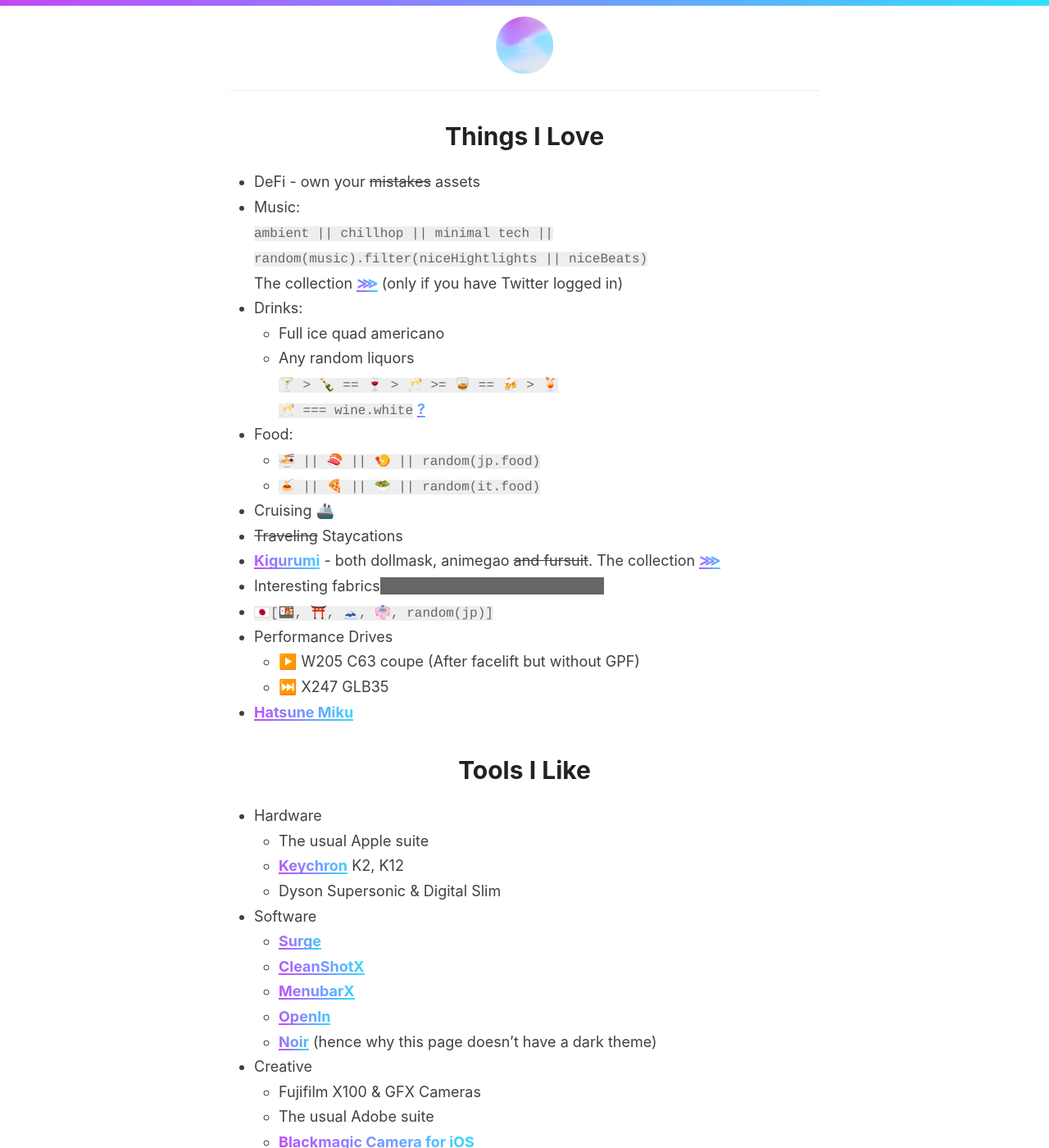
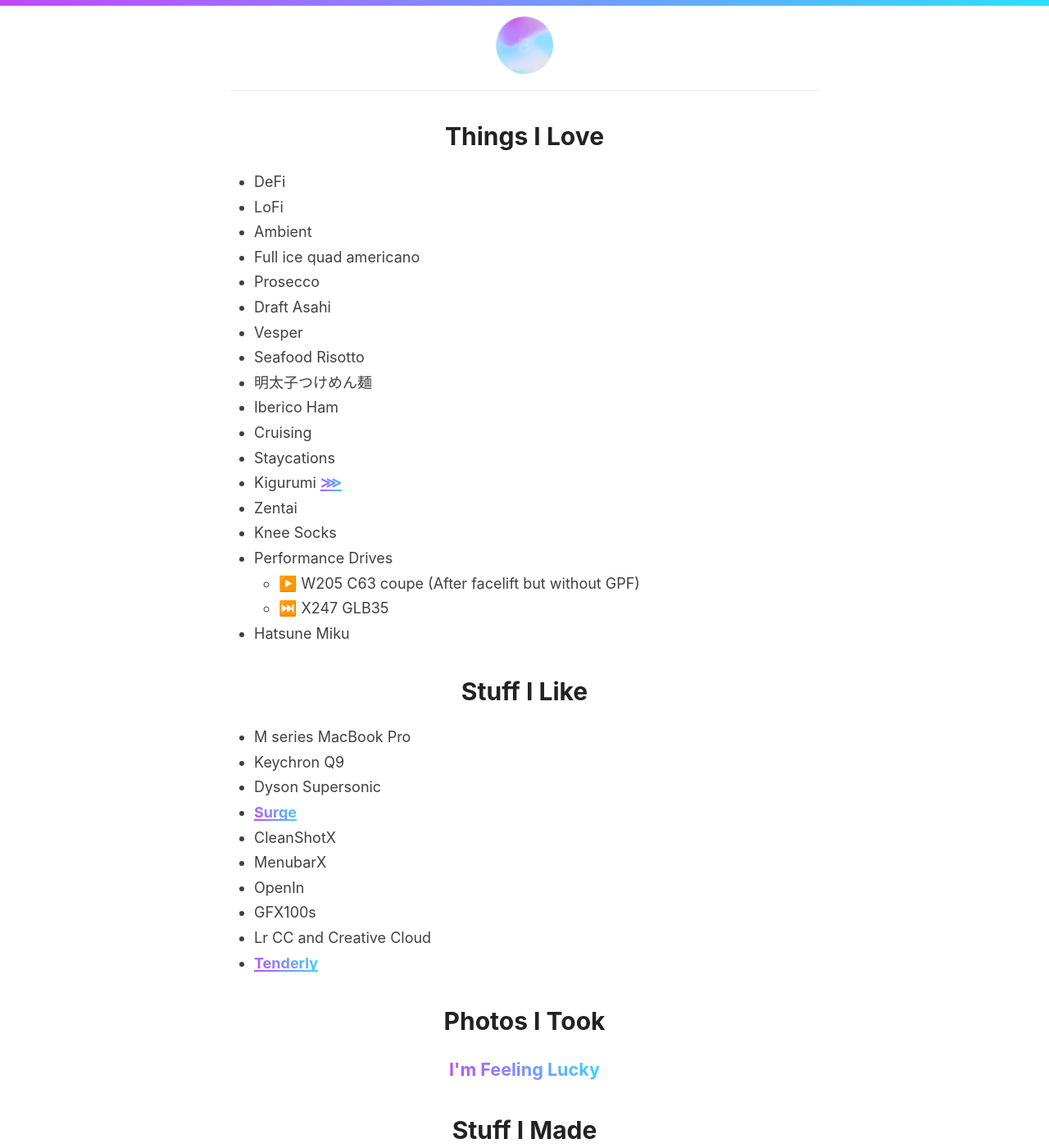
Before and after one commit to 98827ddb7e5a2c2e261912a23d9251d6/98827ddb7e5a2c2e261912a23d9251d6.github.io, a Jekyll site: the page built from index.md, in a window 1280 px wide and 1400 px high. Shown: the whole window at 82% size. Built offline with Jekyll 4.4.1, drawn with Linux system fonts in a browser that asks for light colours; some of the changed text lies outside the part shown.

Commit message:
- streamline

```diff
--- a/index.md
+++ b/index.md
@@ -6,52 +6,42 @@
 
 # Things I <span id="046b759f57ebf5d19440f0639ddd41b7">Love</span>
 
-- DeFi - own your ~~mistakes~~ assets
-- Music: \
-`ambient || chillhop || minimal tech || random(music).filter(niceHightlights || niceBeats)`\
-The collection [⋙](https://twitter.com/search?q=(%23AppleMusic%20OR%20%23YouTubeMusic%20OR%20%40YouTubeMusic%20OR%20%23Spotify)%20(from%3ABeriru_Chan)%20filter%3Alinks%20-filter%3Areplies&src=typed_query&f=live){:target="_blank" rel="noopener"} (only if you have Twitter logged in)
-- Drinks:
-  - Full ice quad americano
-  - Any random liquors \
-`🍸 > 🍾 == 🍷 > 🥂 >= 🥃 == 🍻 > 🍹`\
-`🥂 === wine.white` [?](https://www.foodandwine.com/news/white-wine-emoji-unicode-approval-fail){:target="_blank" rel="noopener"}
-- Food:
-  - `🍜 || 🍣 || 🍤 || random(jp.food)`
-  - `🍝 || 🍕 || 🥗 || random(it.food)`
-- Cruising 🚢
-- ~~Traveling~~ Staycations
-- [Kigurumi](https://beriru.wiki/photos/?loadSingle=96) - both dollmask, animegao ~~and fursuit~~. The collection [⋙](kig-list/)
-- Interesting fabrics<span class="hidden-text">, e.g. zentai, [tights](https://beriru.wiki/photos/?loadSingle=54&hidden=yes), [knee-socks](https://beriru.wiki/photos/?loadSingle=69)</span>
-- `🇯🇵[🍱, ⛩️, 🗻, 👘, random(jp)]`
+- DeFi
+- LoFi
+- Ambient
+- Full ice quad americano
+- Prosecco
+- Draft Asahi
+- Vesper
+- Seafood Risotto
+- 明太子つけめん麺
+- Iberico Ham
+- Cruising
+- Staycations
+- Kigurumi [⋙](kig-list/)
+- Zentai
+- Knee Socks
 - Performance Drives
   - ▶️ W205 C63 coupe (After facelift but without GPF)
   - ⏭️ X247 GLB35
-- [Hatsune Miku](https://beriru.wiki/photos/?loadSingle=34)
+- Hatsune Miku
 
-# Tools I Like
+# Stuff I Like
 
-- Hardware
-  - The usual Apple suite
-  - [Keychron](https://www.keychron.com/){:target="_blank" rel="noopener"} K2, K12
-  - Dyson Supersonic & Digital Slim
-- Software
-  - [Surge](https://nssurge.com){:target="_blank" rel="noopener"}
-  - [CleanShotX](https://cleanshot.com){:target="_blank" rel="noopener"}
-  - [MenubarX](https://menubarx.app/){:target="_blank" rel="noopener"}
-  - [OpenIn](https://loshadki.app/openin/){:target="_blank" rel="noopener"}
-  - [Noir](https://getnoir.app){:target="_blank" rel="noopener"} (hence why this page doesn't have a dark theme)
-- Creative
-  - Fujifilm X100 & GFX Cameras
-  - The usual Adobe suite
-  - [Blackmagic Camera for iOS](https://apps.apple.com/us/app/blackmagic-camera/id6449580241)
-- Web3 & DeFi
-  - [Tenderly](https://tenderly.co){:target="_blank" rel="noopener"}
-  - [SafePal S1](https://store.safepal.com/safepal-s1-hardware-wallet.html){:target="_blank" rel="noopener"}
+- M series MacBook Pro
+- Keychron Q9
+- Dyson Supersonic
+- [Surge](https://nssurge.com){:target="_blank" rel="noopener"}
+- CleanShotX
+- MenubarX
+- OpenIn
+- GFX100s
+- Lr CC and Creative Cloud
+- [Tenderly](https://tenderly.co){:target="_blank" rel="noopener"}
 
 # Photos I Took
 
-<div style="text-align: center; font-size: 120%;"><a class="no-underline" href="/photos/?loadRandom=yes">View</a></div>
-<div style="text-align: center">Embrace the randomness, enjoy the treasure hunting. It's not for everyone. You have been warned.</div>
+<div style="text-align: center; font-size: 120%;"><a class="no-underline" href="/photos/?loadRandom=yes">I'm Feeling Lucky</a></div>
 
 # Stuff I Made
 
```
Also changed, not shown: _pages/photos.md (+10 -6 lines).
